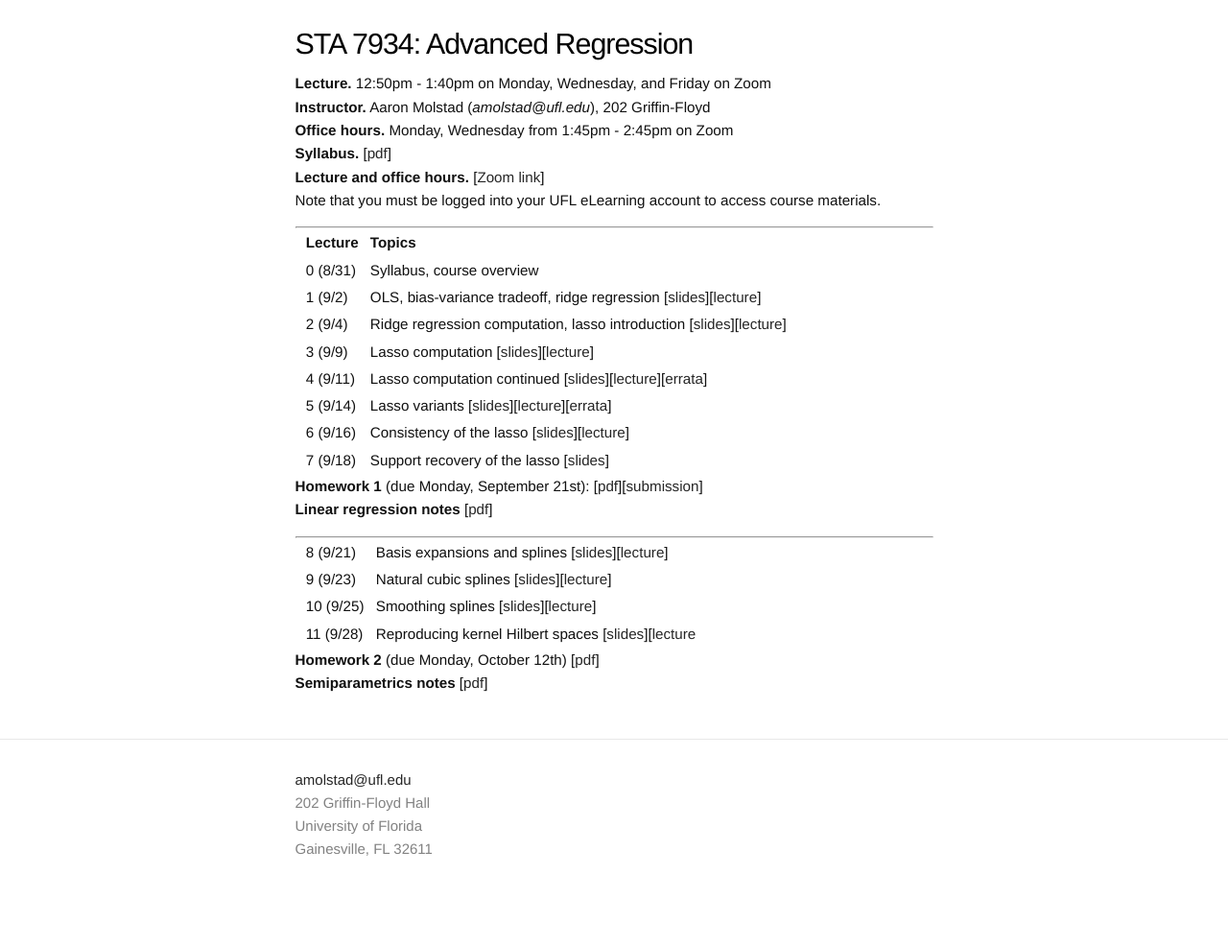
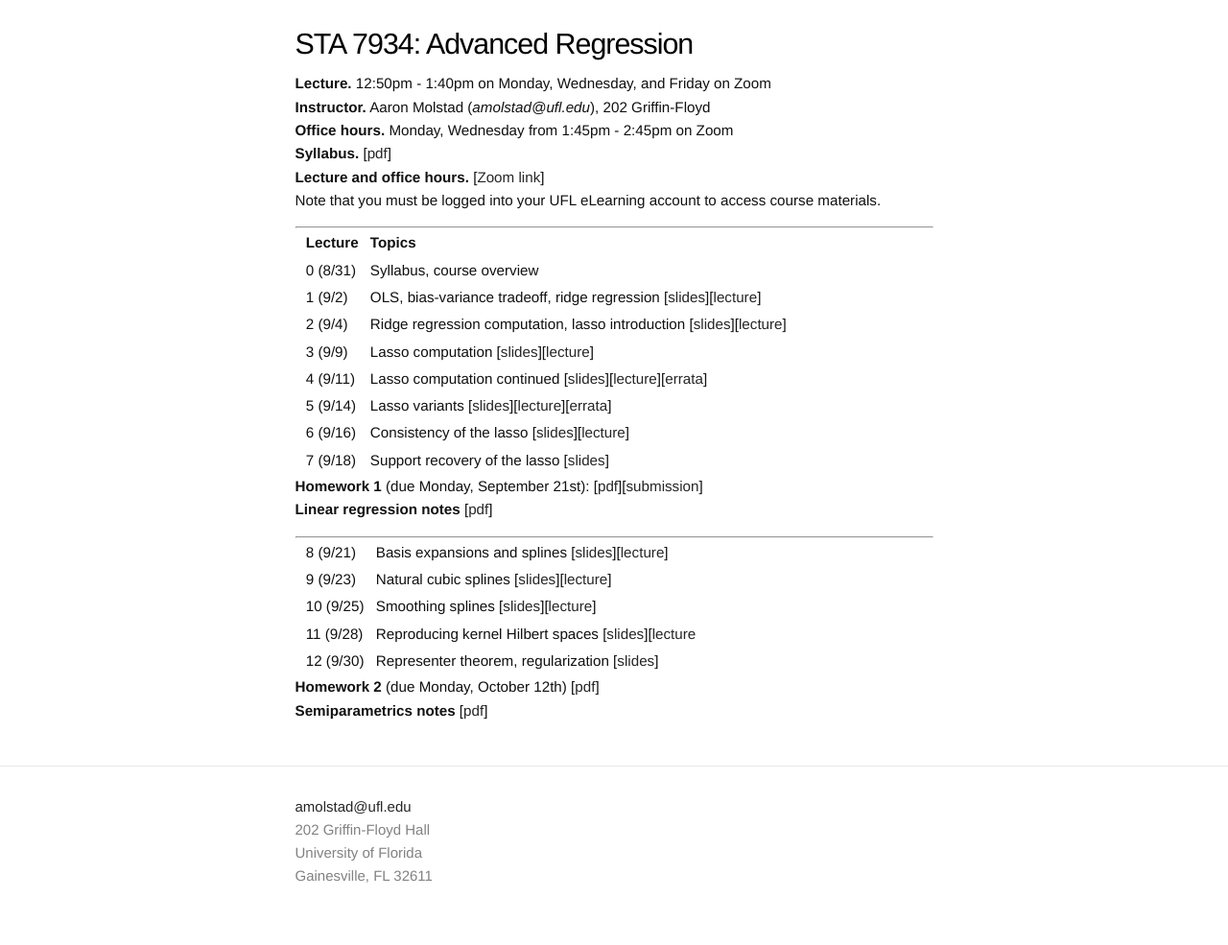
Before and after one commit to ajmolstad/ajmolstad.github.io, a Jekyll site: the page built from F20_STA7934.md, in a window 1280 px wide. Shown: the whole page at 96% size. Built offline with Jekyll 4.4.1, drawn with Linux system fonts in a browser that asks for light colours; before the commit the page ends 957 px from its top, so only the background shows below that.

Commit message:
Add new slides

```diff
--- a/F20_STA7934.md
+++ b/F20_STA7934.md
@@ -33,7 +33,7 @@ Note that you must be logged into your UFL eLearning account to access course ma
 || 9 (9/23)  || Natural cubic splines [[slides](https://ufl.instructure.com/files/52860701/download?download_frd=1)][[lecture](https://ufl.instructure.com/courses/412309/files?preview=52860749)]||
 || 10 (9/25)  || Smoothing splines [[slides](https://ufl.instructure.com/files/52899064/download?download_frd=1)][[lecture](https://ufl.instructure.com/courses/412309/files?preview=52899082)]||
 || 11 (9/28)  || Reproducing kernel Hilbert spaces [[slides](https://ufl.instructure.com/files/52981926/download?download_frd=1)][[lecture](https://ufl.instructure.com/courses/412309/files?preview=52986219)||
-
+|| 12 (9/30)  || Representer theorem, regularization [[slides](https://ufl.instructure.com/files/53052363/download?download_frd=1)] ||
 
 **Homework 2** (due Monday, October 12th) [[pdf](https://ufl.instructure.com/files/52869088/download?download_frd=1)]
 **Semiparametrics notes** [[pdf](https://ufl.instructure.com/files/52986437/download?download_frd=1)]
```
